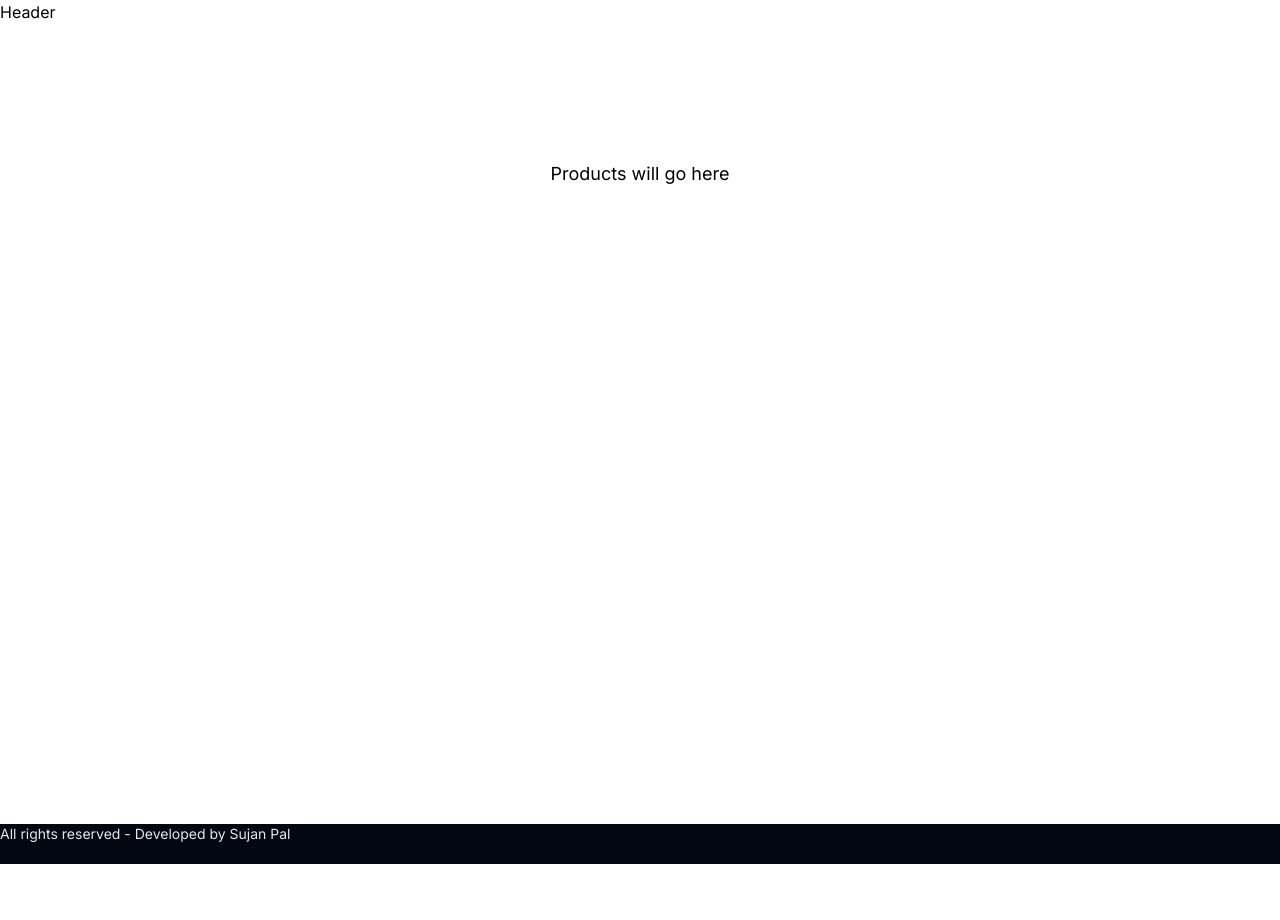
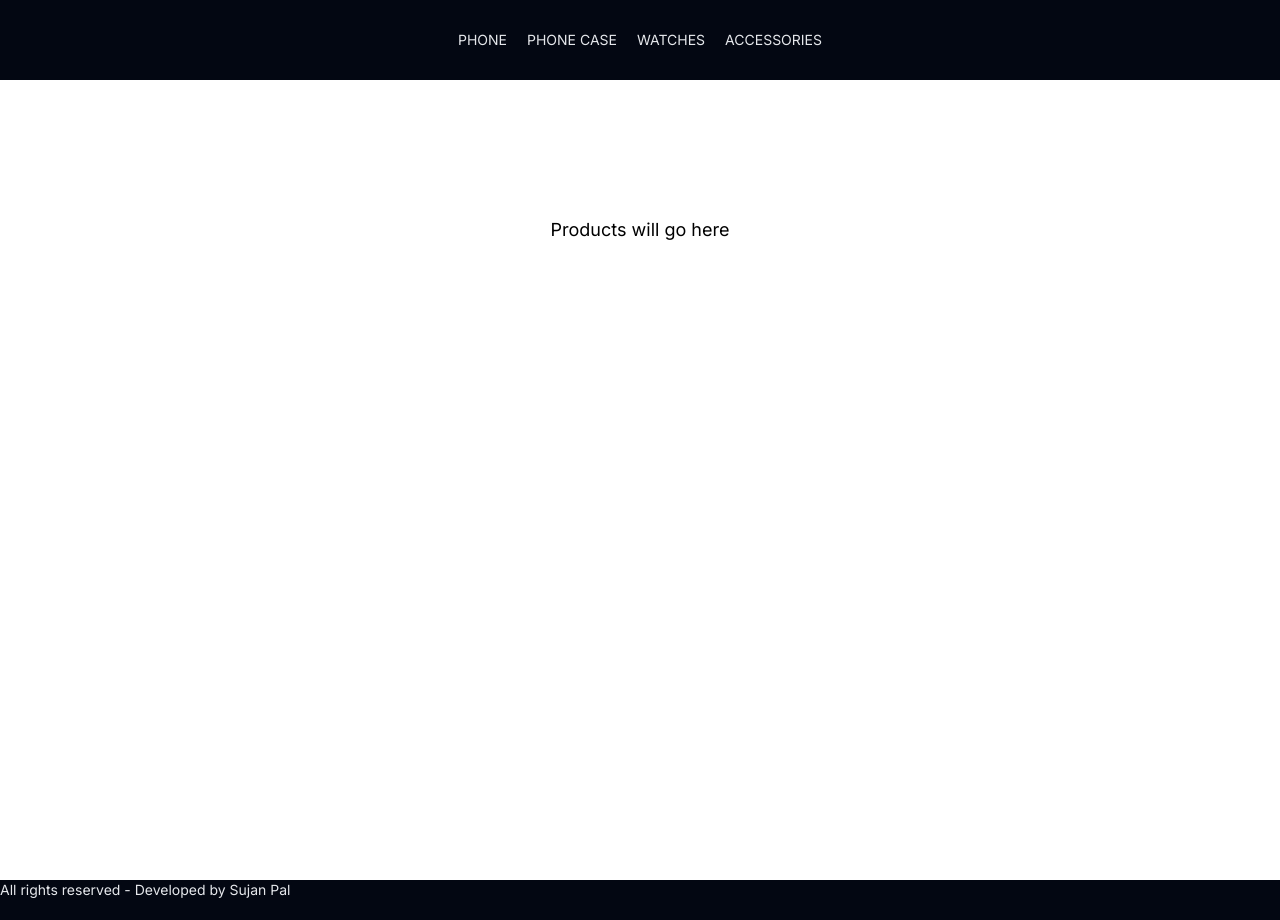
Before and after one commit to palsujan/nextjsblog4, a Next.js app: page / in a window 1280 px wide. Before the commit the page ends 864 px from the top, so only its background shows below. Built offline with nearby package versions, Linux system fonts and the light colour scheme.

Commit message:
Craete Header component

```diff
--- a/src/app/components/Header.tsx
+++ b/src/app/components/Header.tsx
@@ -1,3 +1,4 @@
+import Link from 'next/link'
 import { title } from 'process'
 import React from 'react'
 
@@ -27,7 +28,19 @@ const Header = () => {
 
     ]
   return (
-    <div>Header</div>
+    <div className="w-full h-20 bg-gray-950 text-gray-200 top-0 z-50">
+        <div className="max-w-screen-xl mx-auto h-full flex items-center justify-center gap-5">
+            {navigation.map((item)=>(
+                <Link
+                    href={item?.href}
+                    key={item?._id}
+                    className="uppercase text-sm hover:text-while duration-200"
+                >
+                    {item?.title}
+                </Link>
+            ))}
+        </div>
+    </div>
   )
 }
 
```
